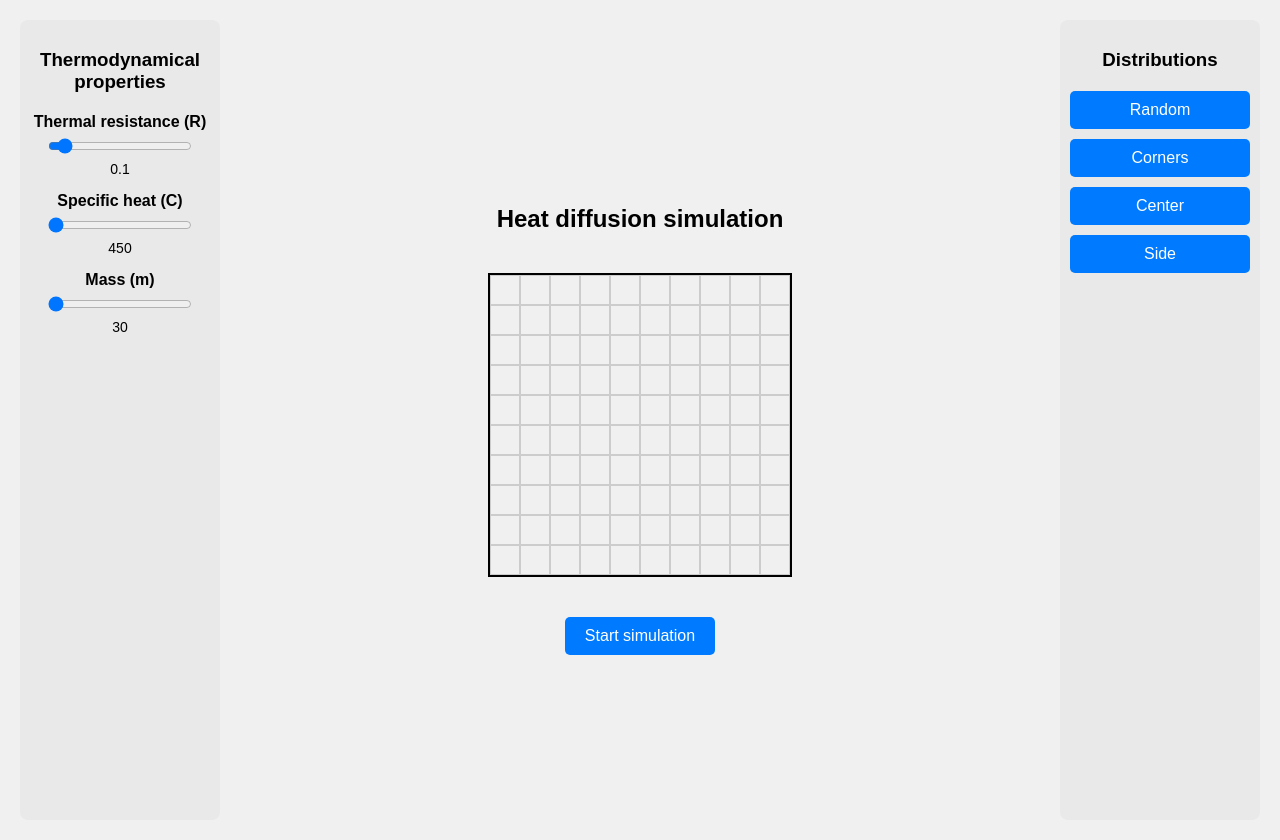
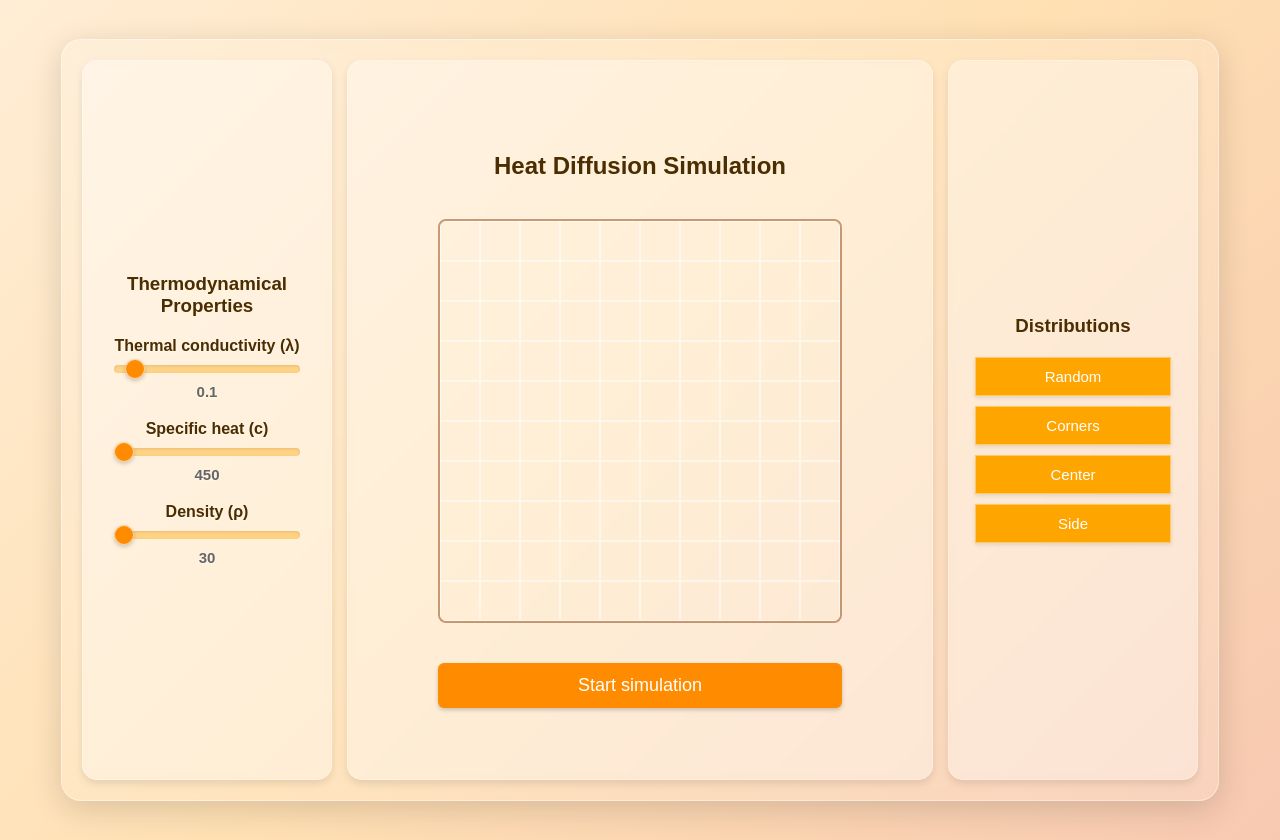
Before and after one commit to leonardobertolani/temperatures, a plain HTML site: page web-demo/index.html in a window 1280 px wide. Drawn offline with Linux system fonts and the light colour scheme.

Commit message:
finished working on the simulation functionalities and style. Everything pretty and working fine

```diff
--- a/web-demo/buttons.js
+++ b/web-demo/buttons.js
@@ -12,9 +12,6 @@ randomizeBtn.addEventListener('click', () => {
     }
 
     T_vector = Array.from({ length: NUM_OBJECTS }, () => Math.floor(Math.random() * (MAX_TEMP - MIN_TEMP + 1)) + MIN_TEMP );
-    c_vector = Array.from({ length: NUM_OBJECTS }, () => Math.random() * (MAX_C - MIN_C + 1) + MIN_C);
-    m_vector = Array.from({ length: NUM_OBJECTS }, () => Math.random() * (MAX_M - MIN_M + 1) + MIN_M);
-
     updateColors();
 }
 );
--- a/web-demo/index.html
+++ b/web-demo/index.html
@@ -1,34 +1,34 @@
 <!DOCTYPE html>
-<html lang="it">
+<html lang="en">
 <head>
     <meta charset="UTF-8">
     <meta name="viewport" content="width=device-width, initial-scale=1.0">
-    <title>Simulation</title>
+    <title>Heat Diffusion</title>
     <link rel="stylesheet" href="style.css">
 </head>
 <body>
 
-    <div id="left-column">
-        <h3>Thermodynamical properties</h3>
+    <main> <div id="left-column">
+            <h3>Thermodynamical Properties</h3>
             <div class="property-group">
-            <label for="resistance-input">Thermal resistance (R)</label>
-            <input type="range" id="resistance-input" min="0.01" max="10" step="0.1">
-            <span id="resistance-value"></span>
+                <label for="conductivity-input">Thermal conductivity (&lambda;)</label>
+                <input type="range" id="conductivity-input" min="0.1" max="10" step="0.1" value="1">
+                <span id="conductivity-value">1.0</span>
             </div>
             <div class="property-group">
-            <label for="specific-heat-input">Specific heat (C)</label>
-            <input type="range" id="heat-capacity-input" min="1" max="10" step="0.1">
-            <span id="heat-capacity-value"></span>
+                <label for="specific-heat-input">Specific heat (c)</label>
+                <input type="range" id="heat-capacity-input" min="0.1" max="10" step="0.1" value="1">
+                <span id="heat-capacity-value">1.0</span>
             </div>
             <div class="property-group">
-            <label for="mass-input">Mass (m)</label>
-            <input type="range" id="mass-input" min="0.1" max="10" step="1">
-            <span id="mass-value"></span>
+                <label for="density-input">Density (&rho;)</label>
+                <input type="range" id="density-input" min="0.1" max="10" step="0.1" value="1">
+                <span id="density-value">1.0</span>
             </div>
         </div>
 
         <div id="center-column">
-        <h2>Heat diffusion simulation</h2>
+            <h2>Heat Diffusion Simulation</h2>
             <div id="grid-container"></div>
             <div id="controls">
                 <button id="simulate-btn">Start simulation</button>
@@ -42,8 +42,7 @@
             <button class="generate-btn" id="center-btn">Center</button>
             <button class="generate-btn" id="side-btn">Side</button>
         </div>
-
-    <script src="script.js"></script>
+    </main> <script src="script.js"></script>
     <script src="buttons.js"></script>
 </body>
 </html>
--- a/web-demo/script.js
+++ b/web-demo/script.js
@@ -1,7 +1,7 @@
 const GRID_DIMENSION = 10;
 const MIN_TEMP = 150;
 const MAX_TEMP = 300;
-const MIN_R = 0.0001;
+const MIN_R = 0.001;
 const MAX_R = 1.5;
 const MIN_C = 400;
 const MAX_C = 500;
@@ -11,27 +11,29 @@ const NUM_OBJECTS = GRID_DIMENSION * GRID_DIMENSION;
 const DT = 20;
 
 let T_vector = [];
-let R_matrix = [];
+let L_matrix = [];
 let c_vector = [];
-let m_vector = [];
+let d_vector = [];
 let isSimulating = false;
 let simulationInterval = null;
 
 let T_value = (MAX_TEMP + MIN_TEMP)/2;
-let R_value = 0.1;
+let L_value = 0.1;
 let c_value = (MAX_C + MIN_C)/2;
-let m_value = (MAX_M + MIN_M)/2;
+let d_value = (MAX_M + MIN_M)/2;
 
 const gridContainer = document.getElementById('grid-container');
 
-const resistanceInput = document.getElementById('resistance-input');
-const resistanceValueSpan = document.getElementById('resistance-value');
+const conductivityInput = document.getElementById('conductivity-input');
+const conductivityValueSpan = document.getElementById('conductivity-value');
 
 const heatCapacityInput = document.getElementById('heat-capacity-input');
 const heatCapacityValueSpan = document.getElementById('heat-capacity-value');
 
-const massInput = document.getElementById('mass-input');
-const massValueSpan = document.getElementById('mass-value');
+const densityInput = document.getElementById('density-input');
+const densityValueSpan = document.getElementById('density-value');
+
+//const stabilityValueSpan = document.getElementById('stability-value');
 
 gridContainer.style.gridTemplateColumns = `repeat(${GRID_DIMENSION}, 1fr)`;
 
@@ -44,11 +46,14 @@ function init() {
         gridContainer.appendChild(cell);
     }
 
-    R_matrix = [];
+    const gridWidth = gridContainer.offsetWidth;
+    document.documentElement.style.setProperty('--grid-width', `${gridWidth}px`);
+
+    L_matrix = [];
     for (let r = 0; r < NUM_OBJECTS; r++) {
-        R_matrix[r] = [];
+        L_matrix[r] = [];
         for (let c = 0; c < NUM_OBJECTS; c++) {
-            R_matrix[r][c] = 1000000;
+            L_matrix[r][c] = 1000000;
         }
     }
 
@@ -56,27 +61,34 @@ function init() {
         if((i+1)%GRID_DIMENSION == 0)
             continue;
         else {
-            R_matrix[2 + i - 1][1 + i - 1] = R_value;
-            R_matrix[1 + i - 1][2 + i - 1] = R_matrix[2 + i - 1][1 + i - 1];
+            L_matrix[2 + i - 1][1 + i - 1] = L_value;
+            L_matrix[1 + i - 1][2 + i - 1] = L_matrix[2 + i - 1][1 + i - 1];
         }
     }
 
     for (let i = 0; i < NUM_OBJECTS - GRID_DIMENSION; i++) {
-        R_matrix[(GRID_DIMENSION+1) + i - 1][1 + i - 1] = R_value;
-        R_matrix[1 + i - 1][(GRID_DIMENSION+1) + i - 1] = R_matrix[(GRID_DIMENSION+1) + i - 1][1 + i - 1];
+        L_matrix[(GRID_DIMENSION+1) + i - 1][1 + i - 1] = L_value;
+        L_matrix[1 + i - 1][(GRID_DIMENSION+1) + i - 1] = L_matrix[(GRID_DIMENSION+1) + i - 1][1 + i - 1];
     }
 
     T_vector = Array.from({ length: NUM_OBJECTS }, () => T_value );
     c_vector = Array.from({ length: NUM_OBJECTS }, () => c_value );
-    m_vector = Array.from({ length: NUM_OBJECTS }, () => m_value );
+    d_vector = Array.from({ length: NUM_OBJECTS }, () => d_value );
 
+    //updateStabilityNumber();
 }
 
 function getColor(temperature) {
     const normalizedTemp = (temperature - MIN_TEMP) / (MAX_TEMP - MIN_TEMP);
-    const g = Math.floor(255 * (1 - normalizedTemp));
-    const b = Math.floor(255 * (1 - normalizedTemp));
-    return `rgb(255, ${g}, ${b})`;
+
+    const coldColor = { r: 255, g: 255, b: 230 };
+    const hotColor = { r: 255, g: 140, b: 0 };
+
+    const r = Math.floor(coldColor.r + (hotColor.r - coldColor.r) * normalizedTemp);
+    const g = Math.floor(coldColor.g + (hotColor.g - coldColor.g) * normalizedTemp);
+    const b = Math.floor(coldColor.b + (hotColor.b - coldColor.b) * normalizedTemp);
+
+    return `rgb(${r}, ${g}, ${b})`;
 }
 
 function updateColors() {
@@ -88,6 +100,18 @@ function updateColors() {
     }
 }
 
+/*
+let stabilityNumber;
+function updateStabilityNumber() {
+    stabilityNumber = 1 - 4 * DT / (d_vector[0]*c_vector[0]*L_matrix[1][0]);
+    stabilityValueSpan.textContent = stabilityNumber.toFixed(3);
+
+    if(stabilityNumber <= -1) {
+        stabilityValueSpan.setAttribute('color', '#a5a5a5');
+    }
+}
+*/
+
 function dot_product(vec1, vec2) {
     result = 0;
     for(let i = 0; i < NUM_OBJECTS; i++) {
@@ -96,7 +120,7 @@ function dot_product(vec1, vec2) {
     return result;
 }
 
-// Funzione di simulazione semplificata (NON usa R_matrix e c_vector)
+// Funzione di simulazione semplificata (NON usa L_matrix e c_vector)
 function heat_diffusion_simulation() {
     console.log(T_vector[0]);
 
@@ -104,9 +128,9 @@ function heat_diffusion_simulation() {
 
     for (let i = 0; i < NUM_OBJECTS; i++) {
 
-        R_dot = [];
+        L_dot = [];
         for (let j = 0; j < NUM_OBJECTS; j++) {
-            R_dot[j] = 1 / R_matrix[i][j];
+            L_dot[j] = 1 / L_matrix[i][j];
         }
 
         T_dot = [];
@@ -114,7 +138,7 @@ function heat_diffusion_simulation() {
             T_dot[j] = T_vector[i] - T_vector[j];
         }
 
-        delta_T = DT * dot_product(R_dot, T_dot) / (m_vector[i] * c_vector[i]) ;
+        delta_T = DT * dot_product(L_dot, T_dot) / (d_vector[i] * c_vector[i]) ;
 
         console.log(delta_T);
 
@@ -128,58 +152,69 @@ function heat_diffusion_simulation() {
 function toggleSimulation() {
     if (isSimulating) {
         clearInterval(simulationInterval);
-        simulateBtn.textContent = 'Avvia Simulazione';
+        simulateBtn.textContent = 'Start simulation';
+        simulateBtn.classList.remove('simulating'); // Rimuovi la classe
     } else {
         simulationInterval = setInterval(() => {
             heat_diffusion_simulation();
             updateColors();
         }, 25);
-        simulateBtn.textContent = 'Ferma Simulazione';
+        simulateBtn.textContent = 'Stop simulation'; // Cambiato da Avvia a Stop per coerenza
+        simulateBtn.classList.add('simulating'); // Aggiungi la classe
     }
     isSimulating = !isSimulating;
 }
 
-resistanceValueSpan.textContent = R_value;
-resistanceInput.value = R_value;
-resistanceInput.setAttribute('min', MIN_R);
-resistanceInput.setAttribute('max', MAX_R);
-resistanceInput.addEventListener('input', (event) => {
-    R_value = parseFloat(event.target.value);
-    resistanceValueSpan.textContent = R_value.toFixed(1);
+conductivityValueSpan.textContent = L_value;
+conductivityInput.value = L_value.toFixed(3);
+conductivityInput.setAttribute('min', MIN_R);
+conductivityInput.setAttribute('max', MAX_R);
+conductivityInput.setAttribute('step', 0.001);
+conductivityInput.addEventListener('input', (event) => {
+    L_value = parseFloat(event.target.value);
+    conductivityValueSpan.textContent = L_value.toFixed(3);
 
     for (let i = 0; i < NUM_OBJECTS - 1; i++) {
         if((i+1)%GRID_DIMENSION == 0)
             continue;
         else {
-            R_matrix[2 + i - 1][1 + i - 1] = R_value;
-            R_matrix[1 + i - 1][2 + i - 1] = R_matrix[2 + i - 1][1 + i - 1];
+            L_matrix[2 + i - 1][1 + i - 1] = L_value;
+            L_matrix[1 + i - 1][2 + i - 1] = L_matrix[2 + i - 1][1 + i - 1];
         }
     }
 
     for (let i = 0; i < NUM_OBJECTS - GRID_DIMENSION; i++) {
-        R_matrix[(GRID_DIMENSION+1) + i - 1][1 + i - 1] = R_value;
-        R_matrix[1 + i - 1][(GRID_DIMENSION+1) + i - 1] = R_matrix[(GRID_DIMENSION+1) + i - 1][1 + i - 1];
+        L_matrix[(GRID_DIMENSION+1) + i - 1][1 + i - 1] = L_value;
+        L_matrix[1 + i - 1][(GRID_DIMENSION+1) + i - 1] = L_matrix[(GRID_DIMENSION+1) + i - 1][1 + i - 1];
     }
+
+    updateStabilityNumber();
 });
 
 heatCapacityValueSpan.textContent = c_value;
-heatCapacityInput.value = c_value;
+heatCapacityInput.value = c_value.toFixed(0);
 heatCapacityInput.setAttribute('min', MIN_C);
 heatCapacityInput.setAttribute('max', MAX_C);
+heatCapacityInput.setAttribute('step', 10);
 heatCapacityInput.addEventListener('input', (event) => {
     c_value = parseFloat(event.target.value);
-    heatCapacityValueSpan.textContent = c_value.toFixed(1);
+    heatCapacityValueSpan.textContent = c_value.toFixed(0);
     c_vector = Array.from({ length: NUM_OBJECTS }, () => c_value );
+
+    updateStabilityNumber();
 });
 
-massInput.value = m_value;
-massValueSpan.textContent = m_value;
-massInput.setAttribute('min', MIN_M);
-massInput.setAttribute('max', MAX_C);
-massInput.addEventListener('input', (event) => {
-    m_value = parseFloat(event.target.value);
-    massValueSpan.textContent = m_value.toFixed(1);
-    m_vector = Array.from({ length: NUM_OBJECTS }, () => m_value );
+densityInput.value = d_value;
+densityValueSpan.textContent = d_value.toFixed(0);;
+densityInput.setAttribute('min', MIN_M);
+densityInput.setAttribute('max', MAX_C);
+densityInput.setAttribute('step', 1);
+densityInput.addEventListener('input', (event) => {
+    d_value = parseFloat(event.target.value);
+    densityValueSpan.textContent = d_value.toFixed(0);
+    d_vector = Array.from({ length: NUM_OBJECTS }, () => d_value );
+
+    updateStabilityNumber();
 });
 
 init();
--- a/web-demo/style.css
+++ b/web-demo/style.css
@@ -1,30 +1,60 @@
+/* style.css */
+
+/* 1. Sfondo del Body (Cruciale per il Glassmorphism) */
 body {
     font-family: Arial, sans-serif;
-    display: grid;
-    grid-template-columns: 200px 1fr 200px; /* Tre colonne: sinistra, centro, destra */
-    gap: 20px;
+    display: flex; /* Mantenuto flex per centrare il contenitore principale */
+    justify-content: center;
+    align-items: center;
     height: 100vh;
     margin: 0;
     padding: 20px;
-    background-color: #f0f0f0;
+    /* Nuovo sfondo con gradiente di tonalità calde (giallo-arancio-pesca) */
+    background: linear-gradient(135deg, #ffedd5 0%, #ffe0b3 50%, #f7c9b1 100%); /* Sfumatura delicata dal giallo al pesca */
 }
+
+/* Contenitore principale per le 3 colonne */
+main {
+    display: grid;
+    grid-template-columns: 250px 1fr 250px;
+    gap: 15px;
+    width: 90%;
+    max-width: 1200px;
+    height: 90vh;
+    padding: 20px;
+    /* Sfondo glassmorphism con tonalità più calda */
+    background: rgba(255, 255, 255, 0.15); /* Leggermente più visibile per riscaldare */
+    backdrop-filter: blur(10px);
+    -webkit-backdrop-filter: blur(10px);
+    border-radius: 20px;
+    border: 1px solid rgba(255, 255, 255, 0.4); /* Bordo leggermente più definito */
+    box-shadow: 0 8px 32px 0 rgba(0, 0, 0, 0.15); /* Ombra leggermente più scura */
+}
+
 
 h2 {
     text-align: center;
+    color: #4a2d00; /* Marrone scuro per i titoli per contrasto */
 }
 
 h3 {
     text-align: center;
     margin-bottom: 20px;
+    color: #4a2d00; /* Marrone scuro */
 }
 
 #left-column, #right-column {
     display: flex;
     flex-direction: column;
+    justify-content: center;
     align-items: center;
-    padding: 10px;
-    background-color: #e9e9e9;
-    border-radius: 8px;
+    padding: 20px 15px;
+    background: rgba(255, 255, 255, 0.25); /* Sfondo più visibile delle colonne */
+    border-radius: 15px;
+    border: 1px solid rgba(255, 255, 255, 0.3); /* Bordo più definito */
+    box-shadow: 0 4px 8px rgba(0, 0, 0, 0.1); /* Ombra leggermente più scura */
+    backdrop-filter: blur(5px);
+    -webkit-backdrop-filter: blur(5px);
 }
 
 #center-column {
@@ -32,44 +62,89 @@ h3 {
     flex-direction: column;
     align-items: center;
     justify-content: center;
+    padding: 10px;
+    background: rgba(255, 255, 255, 0.25);
+    border-radius: 15px;
+    border: 1px solid rgba(255, 255, 255, 0.3);
+    box-shadow: 0 4px 8px rgba(0, 0, 0, 0.1);
+    backdrop-filter: blur(5px);
+    -webkit-backdrop-filter: blur(5px);
 }
 
 #grid-container {
     display: grid;
-    border: 2px solid black;
+    border: 2px solid rgba(139, 69, 19, 0.5); /* Bordo griglia marrone/arancio */
     margin: 20px 0;
+    border-radius: 8px;
+    overflow: hidden;
 }
 
 .cell {
-    width: 30px;
-    height: 30px;
-    border: 1px solid #ccc;
+    width: 40px;
+    height: 40px;
+    border: 1px solid rgba(255, 255, 255, 0.5); /* Bordi delle celle leggermente più visibili */
     box-sizing: border-box;
     transition: background-color 0.5s ease;
 }
 
 #controls {
     margin-top: 20px;
+    width: var(--grid-width, auto);
 }
 
-button {
+#simulate-btn {
     width: 100%;
-    padding: 10px 20px;
-    font-size: 16px;
+    padding: 12px 20px;
+    font-size: 18px;
     cursor: pointer;
     border: none;
-    border-radius: 5px;
-    background-color: #007bff;
+    border-radius: 6px;
+    background-color: #ff8c00; /* Arancione scuro brillante per "Start" */
     color: white;
-    box-sizing: border-box;
+    box-shadow: 0 2px 4px rgba(0, 0, 0, 0.2);
+    transition: background-color 0.3s ease, transform 0.1s ease;
 }
 
-button:hover {
-    opacity: 0.9;
+#simulate-btn.simulating {
+    background-color: #ffd700; /* Giallo oro per "Stop" */
+    color: #4a2d00; /* Testo marrone scuro su giallo */
 }
 
+#simulate-btn:hover {
+    transform: translateY(-2px);
+    box-shadow: 0 4px 8px rgba(0, 0, 0, 0.25);
+}
+
+#simulate-btn:active {
+    transform: translateY(0);
+    box-shadow: 0 2px 4px rgba(0, 0, 0, 0.15);
+}
+
+
 .generate-btn {
+    width: 90%;
     margin-bottom: 10px;
+    padding: 10px 15px;
+    font-size: 15px;
+    background-color: #ffa500; /* Arancione per i pulsanti di generazione */
+    color: white;
+    border: 1px solid rgba(255, 255, 255, 0.4);
+    box-shadow: 0 2px 4px rgba(0, 0, 0, 0.1);
+    transition: background-color 0.3s ease, transform 0.1s ease;
+    cursor: pointer;
+}
+
+.generate-btn:hover {
+    background-color: #ff8c00; /* Arancione più scuro al hover */
+    transform: translateY(-1px);
+}
+.generate-btn:active {
+    transform: translateY(0);
+    box-shadow: 0 1px 2px rgba(0, 0, 0, 0.1);
+}
+
+.generate-btn:last-child {
+    margin-bottom: 0;
 }
 
 .property-group {
@@ -77,19 +152,55 @@ button:hover {
     flex-direction: column;
     align-items: center;
     width: 100%;
-    margin-bottom: 15px;
+    margin-bottom: 20px;
 }
 
 .property-group label {
-    margin-bottom: 5px;
+    margin-bottom: 8px;
     font-weight: bold;
+    color: #4a2d00; /* Marrone scuro per le label */
+    text-align: center;
+    text-shadow: 0 1px 2px rgba(255, 255, 255, 0.5);
 }
 
-.property-group input {
-    width: 80%;
+.property-group input[type="range"] {
+    width: 85%;
+    -webkit-appearance: none;
+    appearance: none;
+    background: rgba(255, 165, 0, 0.4); /* Sfondo slider arancione trasparente */
+    outline: none;
+    height: 8px;
+    border-radius: 5px;
+    transition: opacity .2s;
+    box-shadow: inset 0 1px 3px rgba(0, 0, 0, 0.1);
+}
+
+.property-group input[type="range"]::-webkit-slider-thumb {
+    -webkit-appearance: none;
+    appearance: none;
+    width: 20px;
+    height: 20px;
+    border-radius: 50%;
+    background: #ff8c00; /* Arancione scuro per il thumb */
+    cursor: pointer;
+    border: 1px solid rgba(255, 255, 255, 0.6); /* Bordo bianco per il thumb */
+    box-shadow: 0 2px 4px rgba(0, 0, 0, 0.2);
+}
+
+.property-group input[type="range"]::-moz-range-thumb {
+    width: 20px;
+    height: 20px;
+    border-radius: 50%;
+    background: #ff8c00; /* Arancione scuro per il thumb */
+    cursor: pointer;
+    border: 1px solid rgba(255, 255, 255, 0.6);
+    box-shadow: 0 2px 4px rgba(0, 0, 0, 0.2);
 }
 
 .property-group span {
-    font-size: 14px;
-    margin-top: 5px;
+    font-size: 15px;
+    margin-top: 8px;
+    font-weight: bold;
+    color: #666;
+    text-shadow: 0 1px 2px rgba(255, 255, 255, 0.5);
 }
```
Lines whose indentation alone changed are shown as unchanged.
